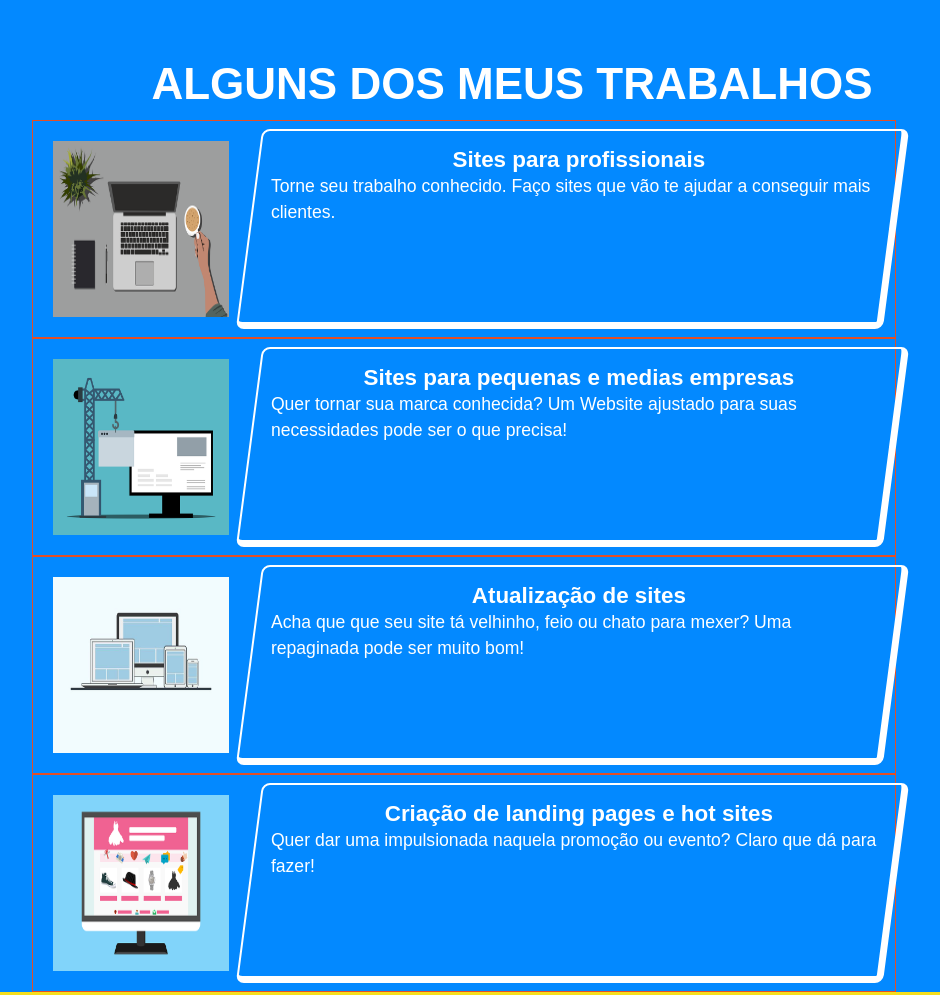
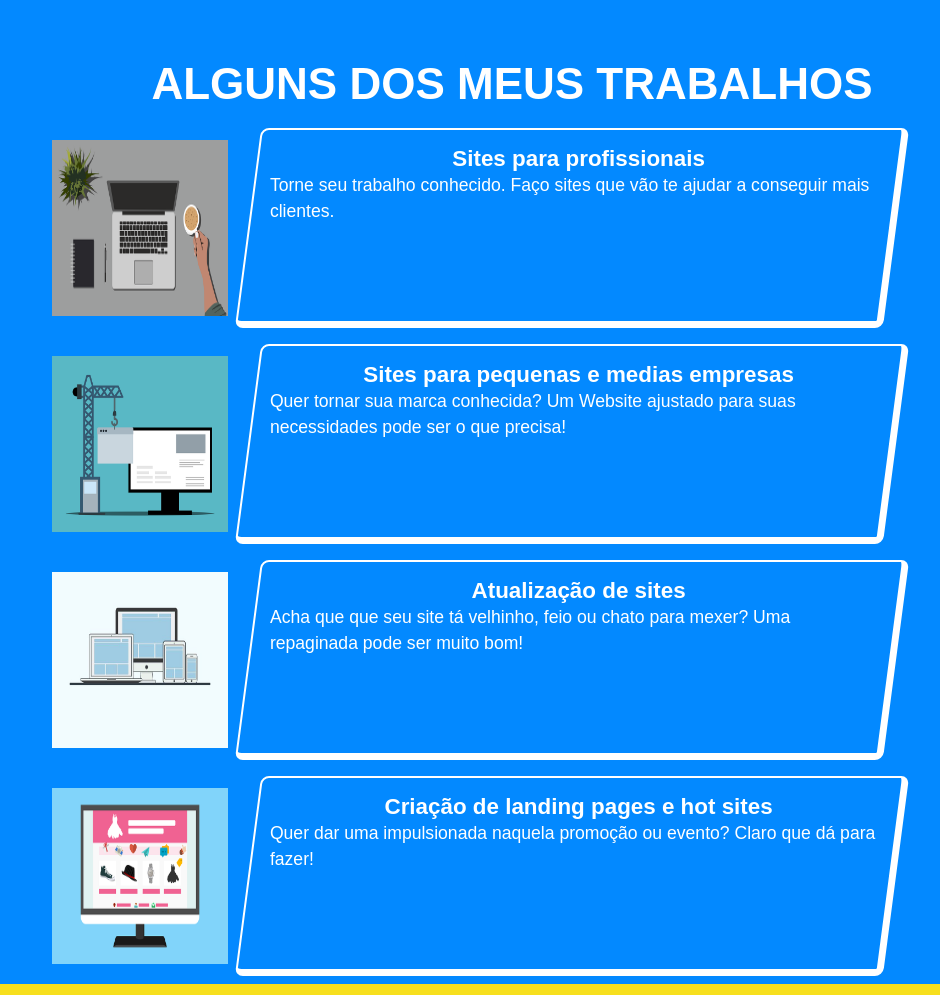
Before and after one commit to moisesantunes/moisesantunes.github.io, a plain HTML site: page index.html in a window 1280 px wide. Shown: the part 1600-2595 px from the top of the page, without its empty margins (128-1068 px from the left). Drawn offline with Linux system fonts and the light colour scheme.

Commit message:
Atualizar

```diff
--- a/style.css
+++ b/style.css
@@ -245,7 +245,6 @@ sevices
 .services article .box-service {
 	width: 100%;
 	display: flex;
-	border: #e34f26 1px solid;
 }
 
 .services article .service-info {
```
